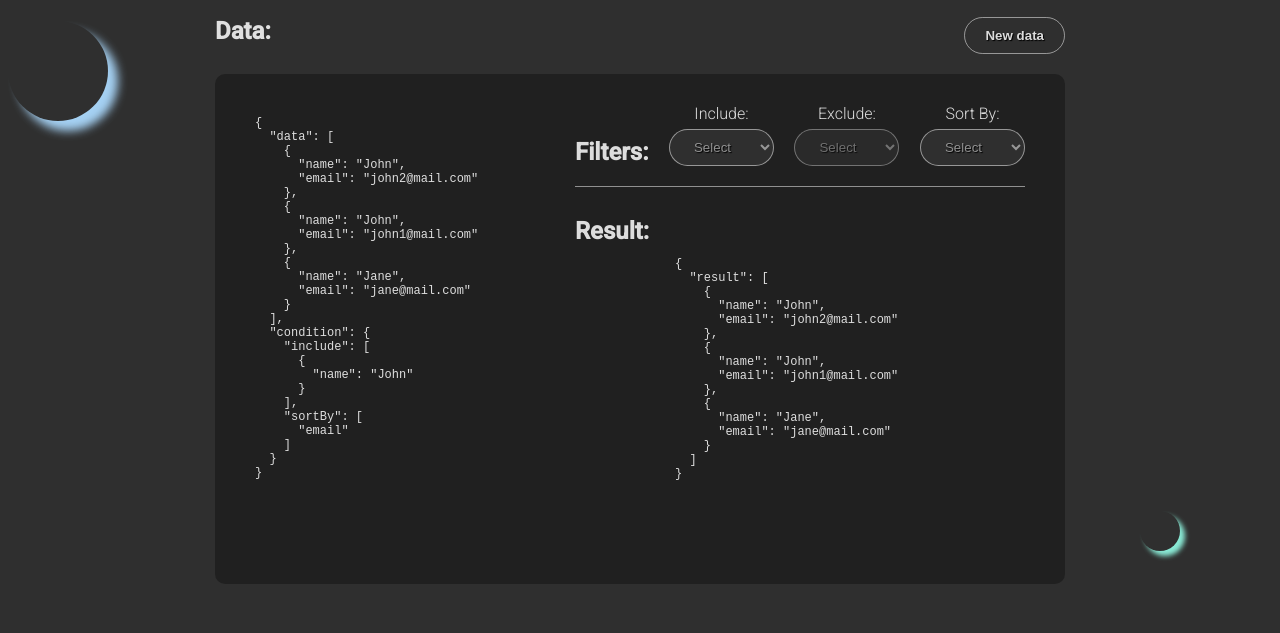
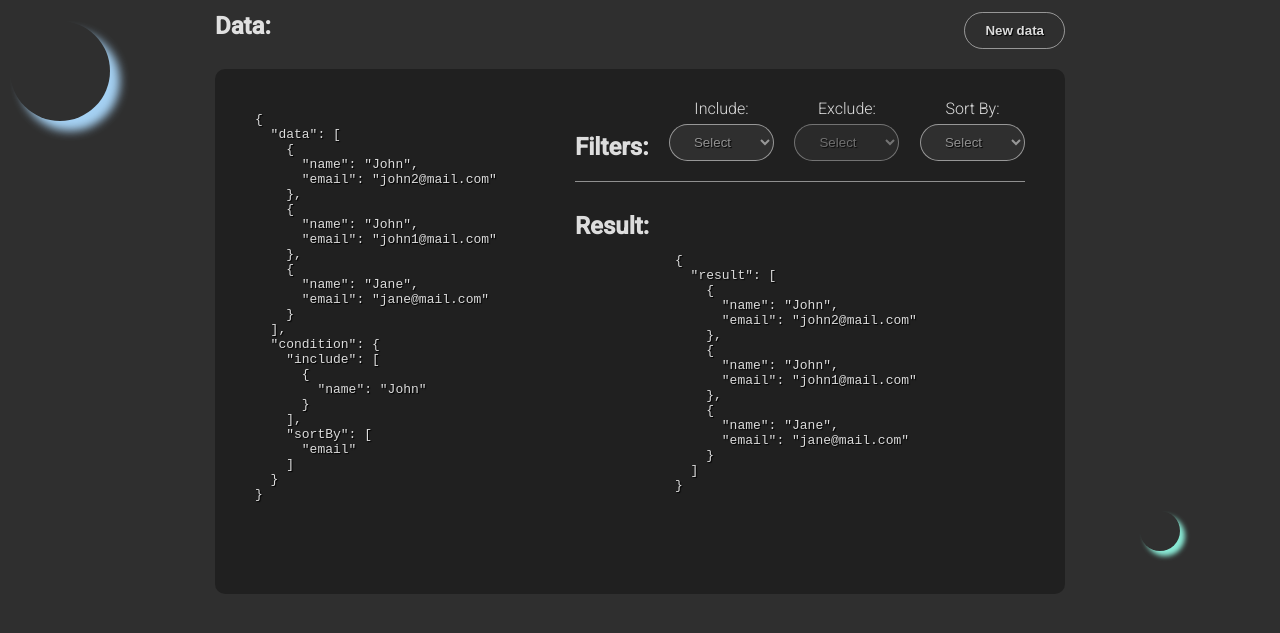
Before and after one commit to Vladislav-Burhovetskiy/json-filter-sort, a website built with Vite: page index.html in a window 1280 px wide. Shown: the part 79-712 px from the top of the page. Built offline with nearby package versions, Linux system fonts and the light colour scheme.

Commit message:
* increase font size

```diff
--- a/style.css
+++ b/style.css
@@ -33,7 +33,7 @@ body {
 .title {
   display: block;
   width: 100%;
-  margin-bottom: 20px;
+  margin-bottom: 15px;
 }
 
 .data-section {
@@ -50,7 +50,7 @@ body {
 .display-data-block {
   display: flex;
   justify-content: space-between;
-  min-height: 450px;
+  min-height: 465px;
   background-color: var(--background-color-data);
   border-radius: 10px;
   padding: 30px 40px;
@@ -100,8 +100,9 @@ pre {
 }
 
 pre {
-  font-size: 12px;
-  margin-bottom: 20px;
+  font-size: 13px;
+  margin-bottom: 15px;
+  text-shadow: 1px 1px 1px var(--text-shadow-color);
 }
 
 .result-block pre {
@@ -127,6 +128,7 @@ label {
   width: 100px;
   height: 100px;
   top: 100px;
+  left: 10px;
   border-radius: 50%;
   box-shadow: 10px 10px 10px var(--gradient-shadow);
 }
```
